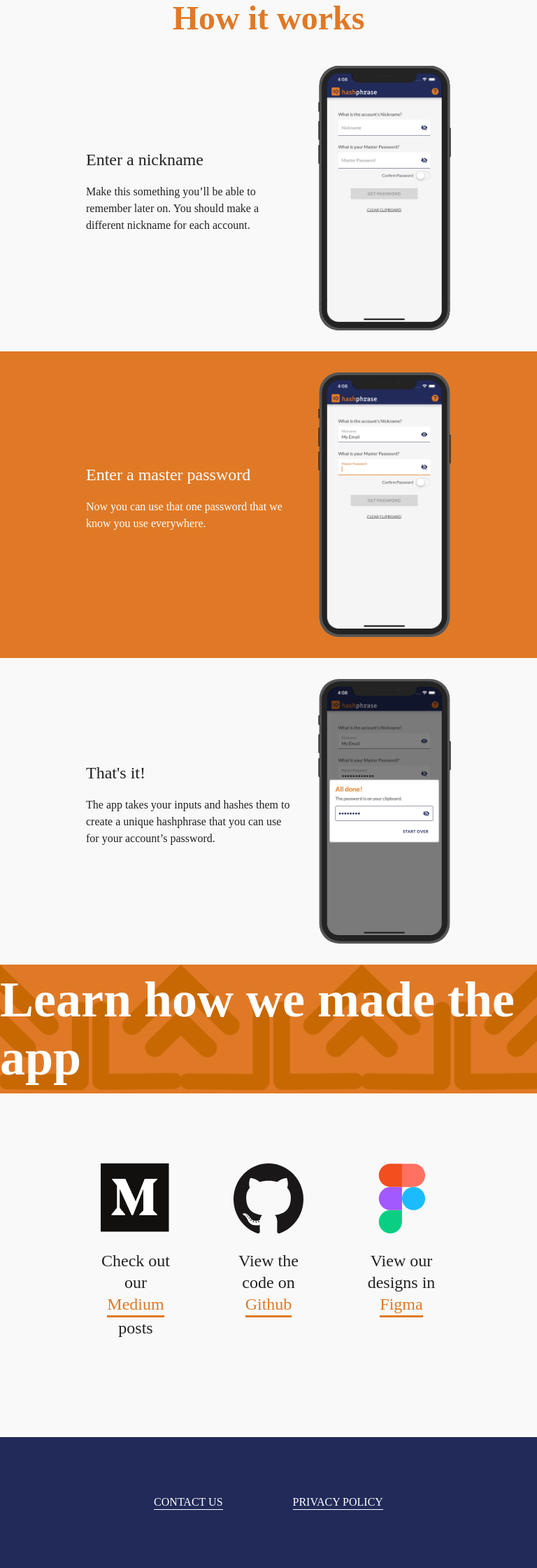
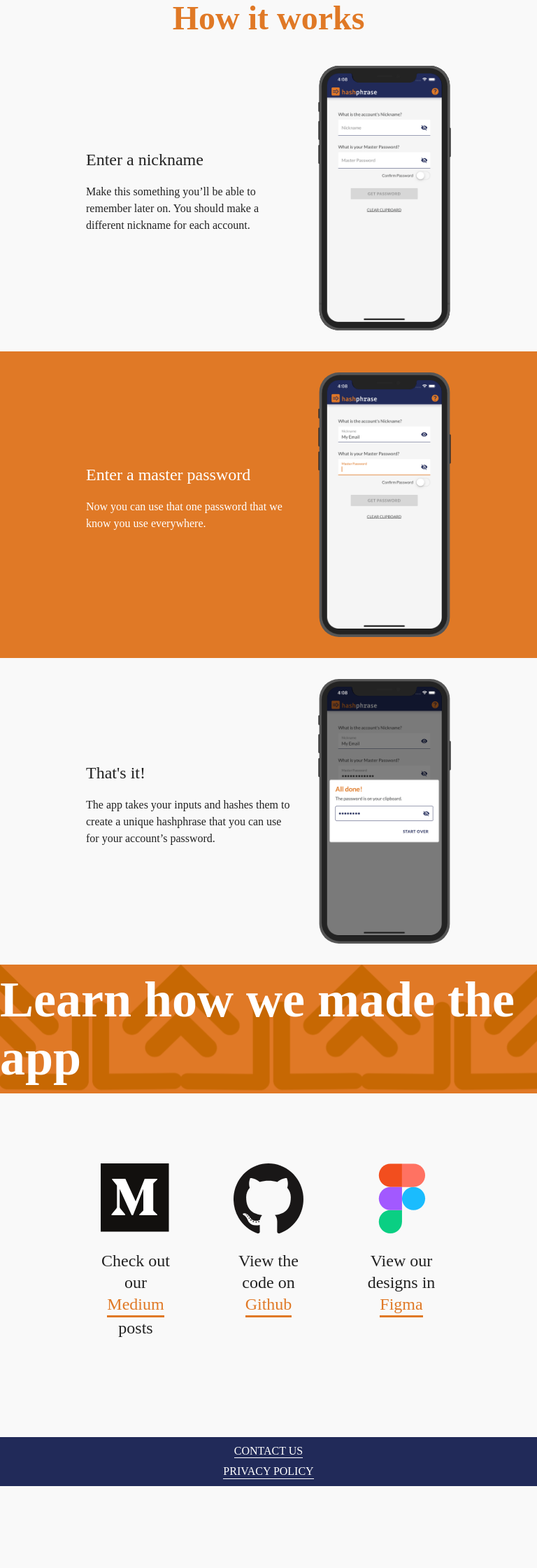
Before and after one commit to Vermonster/hashphrase, a Jekyll site: the page index.html, which Jekyll copies as it is, in a window 768 px wide. Shown: the part 485-2725 px from the top of the page at 70% size. Built offline with Jekyll 4.4.1, drawn with Linux system fonts in a browser that asks for light colours; some web fonts are replaced; after the commit the page ends 2608 px from its top, so only the background shows below that.

Commit message:
adjust header and footer

```diff
--- a/assets/css/main.scss
+++ b/assets/css/main.scss
@@ -37,8 +37,7 @@
   justify-content: center;
   flex-direction: row;
   height: 100vh;
-  padding: 120px;
-  padding-top: 150px;
+  padding-top: 20vh;
 
   .header-left {
     max-width: 500px;
@@ -194,7 +193,6 @@
 }
 
 .how-we-made-it {
-
   .logo-pattern-container {
     background-image: url("../marketing-images/pattern_graphic.svg");
     background-size: cover;
@@ -245,7 +243,7 @@
 
 .footer {
   background-color: $secondary-blue;
-  height: 187px;
+  height: 100px;
   display: flex;
   justify-content: center;
   align-items: center;
@@ -419,7 +417,7 @@
   }
 
   .footer {
-    height: 90px;
+    height: 60px;
     flex-direction: column;
 
     a {
@@ -428,11 +426,11 @@
     }
 
     .contact-us {
-      margin: 20px auto 10px;
+      margin: 5px auto 0 auto;
     }
 
     .privacy-policy {
-      margin: 10px auto 20px;
+      margin: 10px auto 5px auto;
     }
   }
 }
@@ -491,9 +489,18 @@
         padding-top: 30px;
       }
     }
-
+  }
   .footer {
-    height: 90px;
-  }
+    height: 70px;
+    display: flex;
+    flex-direction: column;
+    flex-wrap: wrap;
+    .contact-us {
+      margin-right: 0;
+      margin-bottom: 10px;
+    }
+    .privacy-policy {
+      margin-left: 0;
+    }
   }
 }
```
